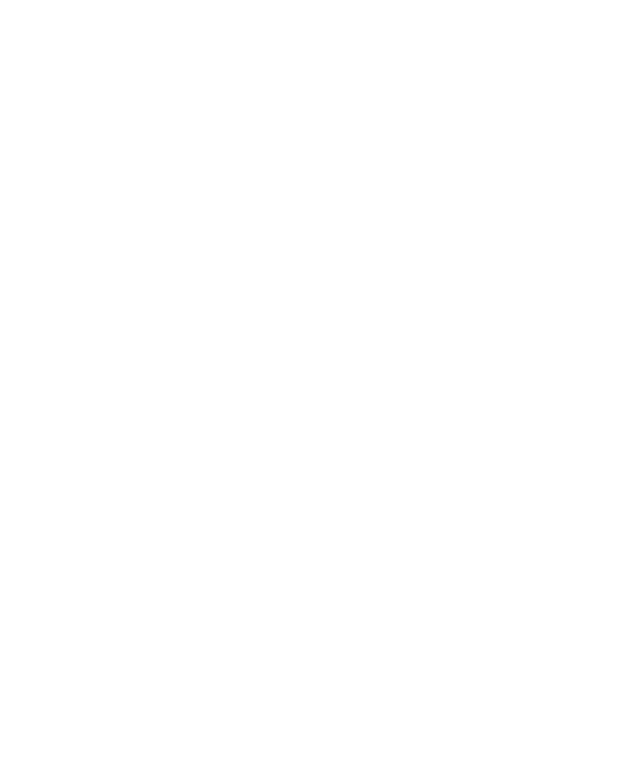
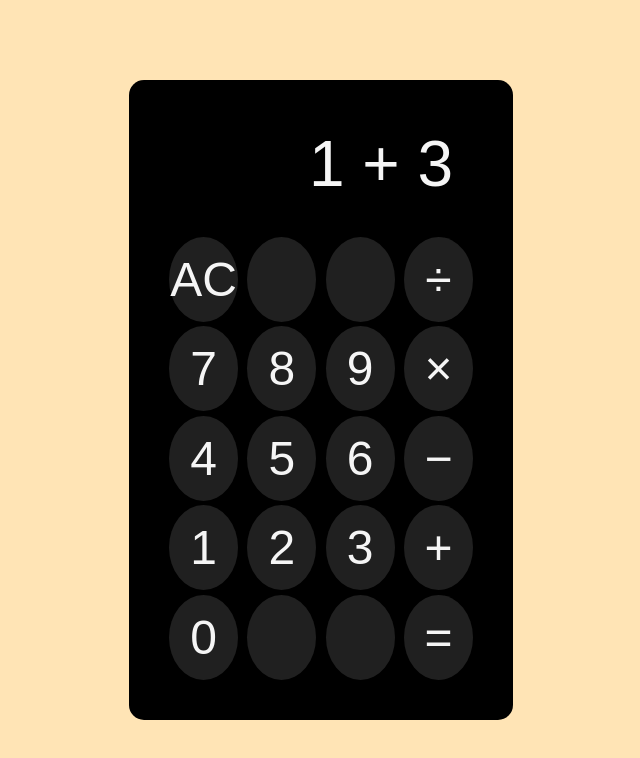
Before and after one commit to notamo/odin-calculator, a plain HTML site: page index.html in a window 1280 px wide. Shown: the whole page, without its empty margins (319-959 px from the left). Drawn offline with Linux system fonts and the light colour scheme.

Commit message:
Create calculator UI

```diff
--- a/index.html
+++ b/index.html
@@ -6,6 +6,45 @@
         <title>Calculator</title>
     </head>
     <body>
+        <div class="container">
+            <div class="calc">
+                <div class="display">
+                    <p>1 + 3</p>
+                </div>
+                <div class="keypad">
+                    <div class="row-0">
+                        <button>AC</button>
+                        <button></button>
+                        <button></button>
+                        <button>÷</button>
+                    </div>
+                    <div class="row-1">
+                        <button>7</button>
+                        <button>8</button>
+                        <button>9</button>
+                        <button>×</button>
+                    </div>
+                    <div class="row-2">
+                        <button>4</button>
+                        <button>5</button>
+                        <button>6</button>
+                        <button>−</button>
+                    </div>
+                    <div class="row-3">
+                        <button>1</button>
+                        <button>2</button>
+                        <button>3</button>
+                        <button>+</button>
+                    </div>
+                    <div class="row-4">
+                        <button>0</button>
+                        <button></button>
+                        <button></button>
+                        <button>=</button>
+                    </div>
+                </div>
+            </div>
+        </div>
     </body>
     <script src="script.js"></script>
 </html>
--- a/script.js
+++ b/script.js
@@ -16,7 +16,7 @@ function divide(a, b) {
 
 const operand1 = 0;
 const operand2 = 0;
-const operator = "+";
+const operator = add;
 
 function operate(operand1 = 0, operand2 = 0, operator = add) {
     console.log(operator(operand1, operand2));
--- a/style.css
+++ b/style.css
@@ -5,3 +5,60 @@
   padding: 0;
   box-sizing: border-box;
 }
+
+.container {
+  height: 100vh;
+  width: 100vw;
+  display: flex;
+  justify-content: center;
+  align-items: center;
+  background-color: moccasin;
+}
+
+.calc {
+  display: flex;
+  flex-direction: column;
+  gap: 5%;
+  border-radius: 15px;
+  padding: 40px;
+  width: 30%;
+  height: 80%;
+  background-color: black;
+}
+
+.display {
+  display: flex;
+  justify-content: flex-end;
+  align-items: center;
+  padding-right: 20px;
+  flex: 1;
+  font-family: Arial, Helvetica, sans-serif;
+}
+
+.keypad {
+  display: flex;
+  flex-direction: column;
+  flex: 5;
+  gap: 1%;
+}
+
+.keypad > div {
+  display: flex;
+  gap: 3%;
+  flex: 1;
+}
+
+button {
+  flex: 1;
+  font-size: 48px;
+  border-radius: 50%;
+  background-color: #202020;
+  border-width: 0px;
+  color: whitesmoke;
+}
+
+p {
+  font-size: 64px;
+  font-weight: 400;
+  color: whitesmoke;
+}
```
